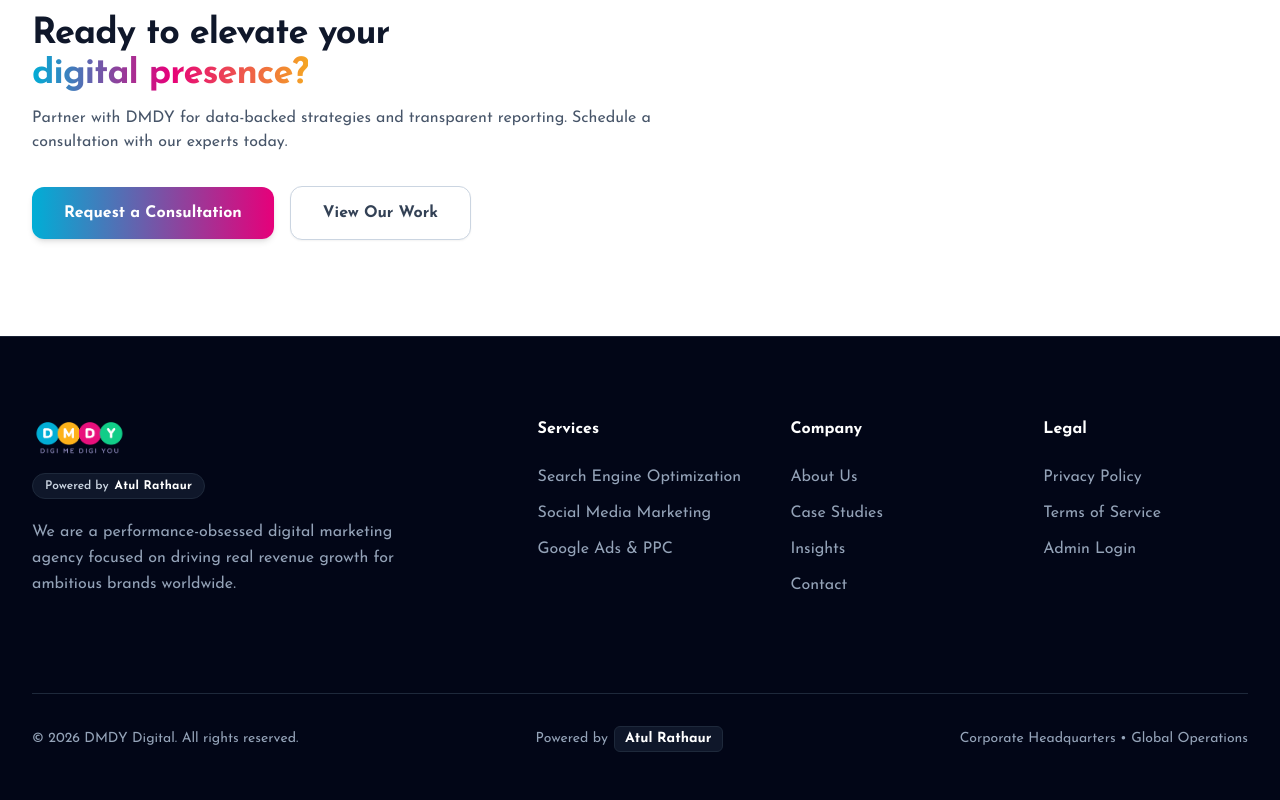
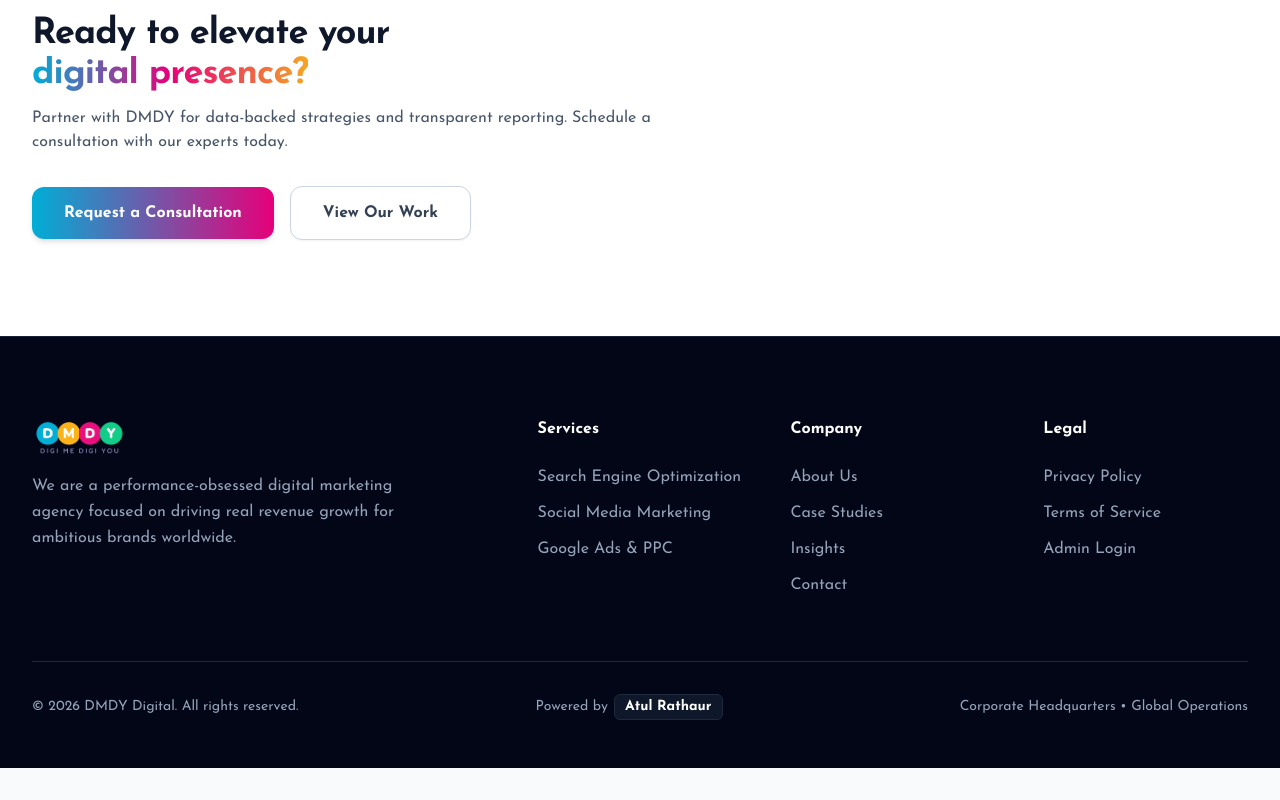
Before and after one commit to twinklearora1904/DMDY, a React (Vite) app in the folder client/: page / in a window 1280 px wide. Shown: the part 4162-4962 px from the top of the page. After the commit the page ends 4930 px from the top, so only its background shows below. Built offline with nearby package versions, Linux system fonts and the light colour scheme; no server answers.

Commit message:
refactor(footer): simplify footer logo section and retain powered-by tag in bottom bar

```diff
--- a/client/src/components/Footer.jsx
+++ b/client/src/components/Footer.jsx
@@ -13,10 +13,6 @@ const Footer = () => {
             <Link to="/" className="flex items-center gap-2 mb-4">
               <img src={logo} alt="DMDY Logo" className="h-10 w-auto" />
             </Link>
-            <div className="inline-flex items-center gap-1.5 text-xs font-semibold px-3 py-1 rounded-full bg-slate-900 border border-slate-800 text-slate-300 mb-5">
-              <span>Powered by</span>
-              <span className="text-white font-bold tracking-wide">Atul Rathaur</span>
-            </div>
             <p className="leading-relaxed mb-8 max-w-sm">
               We are a performance-obsessed digital marketing agency focused on driving real revenue growth for ambitious brands worldwide.
             </p>
```
